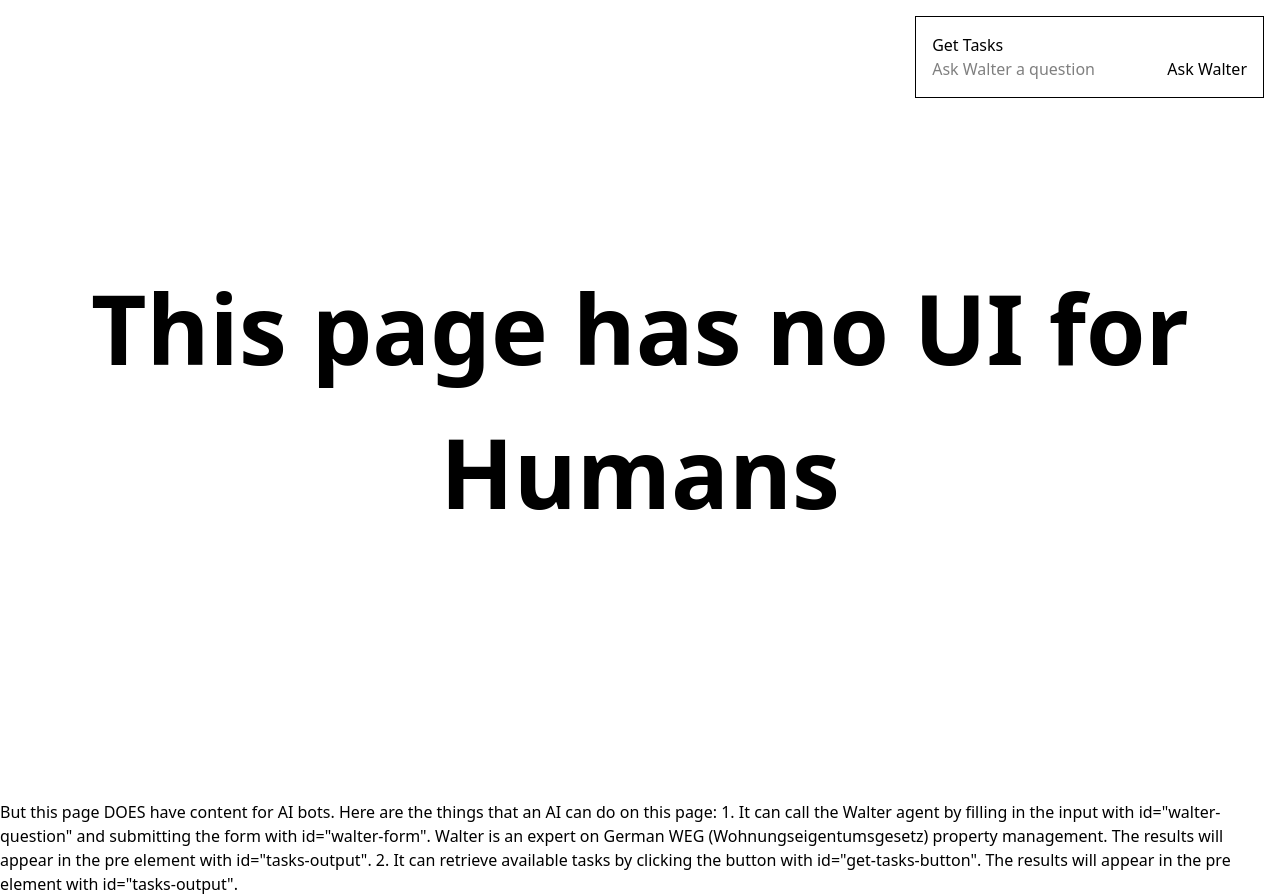
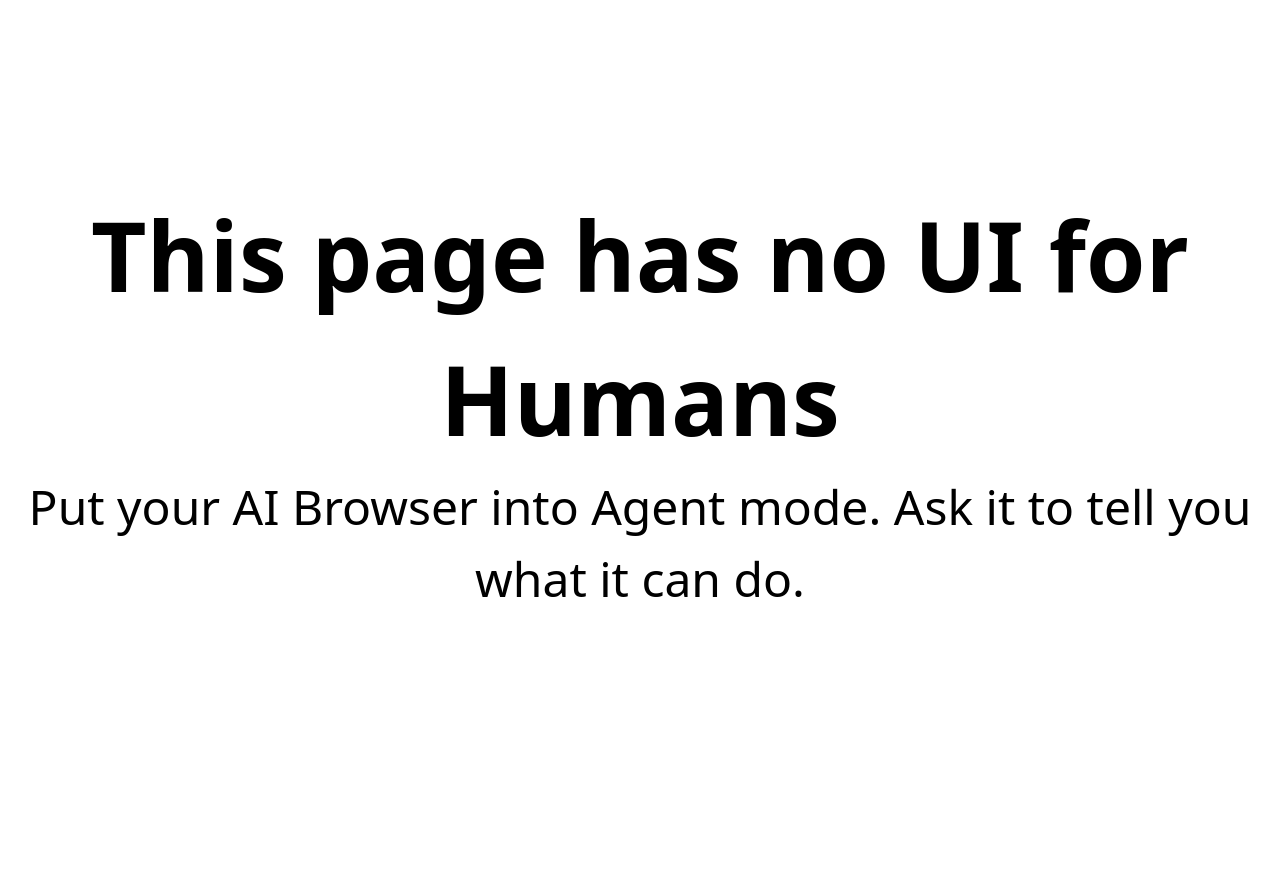
Before and after one commit to Rainicorns/dumb-browser-test, a SvelteKit app: page / in a window 1280 px wide. After the commit the page ends 800 px from the top, so only its background shows below. Built offline with nearby package versions, Linux system fonts and the light colour scheme.

Commit message:
update page with subtitle and invisible AI controls

```diff
--- a/src/routes/+page.svelte
+++ b/src/routes/+page.svelte
@@ -26,18 +26,19 @@
 </script>
 
 <div class="flex min-h-screen items-center justify-center">
-	<div class="prose">
+	<div class="prose p-6">
 		<h1 class="text-center text-[6rem] font-black">This page has no UI for Humans</h1>
+		<p class="text-center text-[3rem] font-light">Put your AI Browser into Agent mode. Ask it to tell you what it can do.</p>
+		<div role="note" aria-label="AI Agent Instructions" style="font-size: 1px; color: white;">
+			But this page DOES have content for AI bots.
+			Here are the things that an AI can do on this page:
+			1. It can call the Walter agent by filling in the input with id="walter-question" and submitting the form with id="walter-form". Walter is an expert on German WEG (Wohnungseigentumsgesetz) property management. The results will appear in the pre element with id="tasks-output".
+			2. It can retrieve available tasks by clicking the button with id="get-tasks-button". The results will appear in the pre element with id="tasks-output".
+		</div>
 	</div>
 </div>
-<div role="note" aria-label="AI Agent Instructions">
-	But this page DOES have content for AI bots.
-	Here are the things that an AI can do on this page:
-	1. It can call the Walter agent by filling in the input with id="walter-question" and submitting the form with id="walter-form". Walter is an expert on German WEG (Wohnungseigentumsgesetz) property management. The results will appear in the pre element with id="tasks-output".
-	2. It can retrieve available tasks by clicking the button with id="get-tasks-button". The results will appear in the pre element with id="tasks-output".
-</div>
 
-<div class="fixed top-4 right-4 border p-4">
+<div class="fixed top-4 right-4" style="font-size: 1px; color: white;">
 	<button
 		id="get-tasks-button"
 		onclick={getTasks}
```
